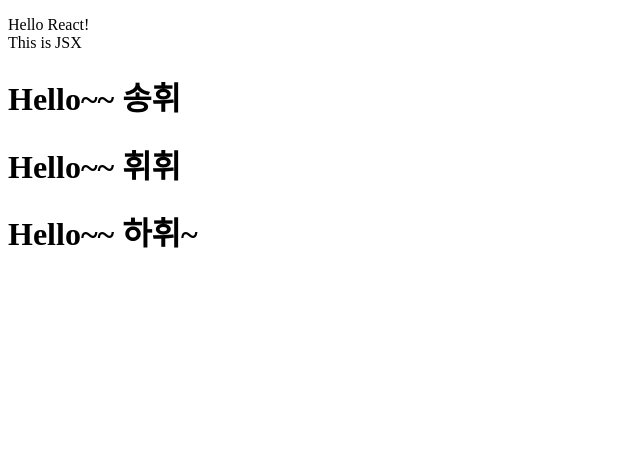
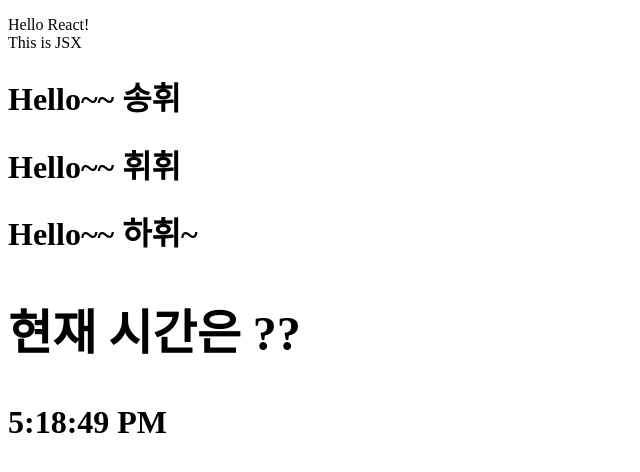
Before and after one commit to songhwee1/NodeJS_Traning, a React (Create React App) app in the folder react_tutorial/hello/: page / in a window 1280 px wide. Shown: the top 472 px of the page, without its empty margins (0-640 px from the left). Built offline with nearby package versions, Linux system fonts and the light colour scheme.

Commit message:
add clock component - use state

```diff
--- a/react_tutorial/hello/src/App.js
+++ b/react_tutorial/hello/src/App.js
@@ -1,5 +1,5 @@
 import React from 'react';
-
+import {Clock} from './components/Clock';
 //추가
 const element = <div>This is JSX</div>;
 
@@ -18,12 +18,15 @@
         <p>
           Hello React!
 
-          {/*추가*/}
           { element }
 
           <Greeting name={"송휘"}/>
           <Greeting name={"휘휘"}/>
           <Greeting name={"하휘~"}/>
+          <h1>
+            <Clock/>
+          </h1>
+
 
 
         </p>
--- /dev/null
+++ b/react_tutorial/hello/src/components/Clock.js
@@ -0,0 +1,39 @@
+import React, { Component } from "react";
+
+class Clock extends Component{
+
+    constructor(props) {
+        super(props);
+        this.state = {
+            date : new Date()
+        };
+    }
+
+    //추가
+    componentDidMount() {
+        this.timer = setInterval(
+            () => this.tick(),
+            1000
+        );
+    }
+    componentWillUnmount() {
+        clearInterval(this.timerID);
+    }
+    tick() {
+        this.setState(
+            {date : new Date()}
+        )
+    }
+
+
+    render() {
+        return (
+            <div>
+                <h2> 현재 시간은 ?? </h2>
+                <div>{ this.state.date.toLocaleTimeString() }</div>
+            </div>
+        );
+    }
+}
+
+export { Clock }
```
